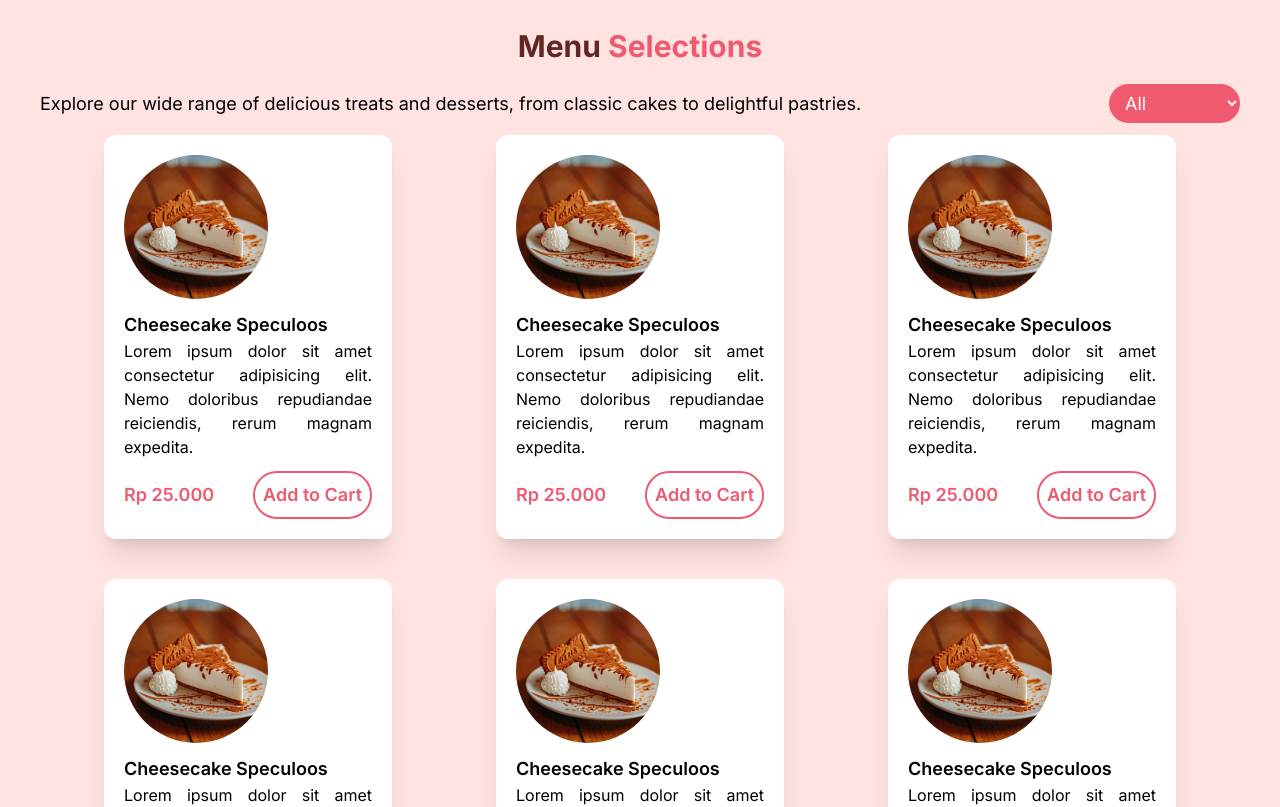
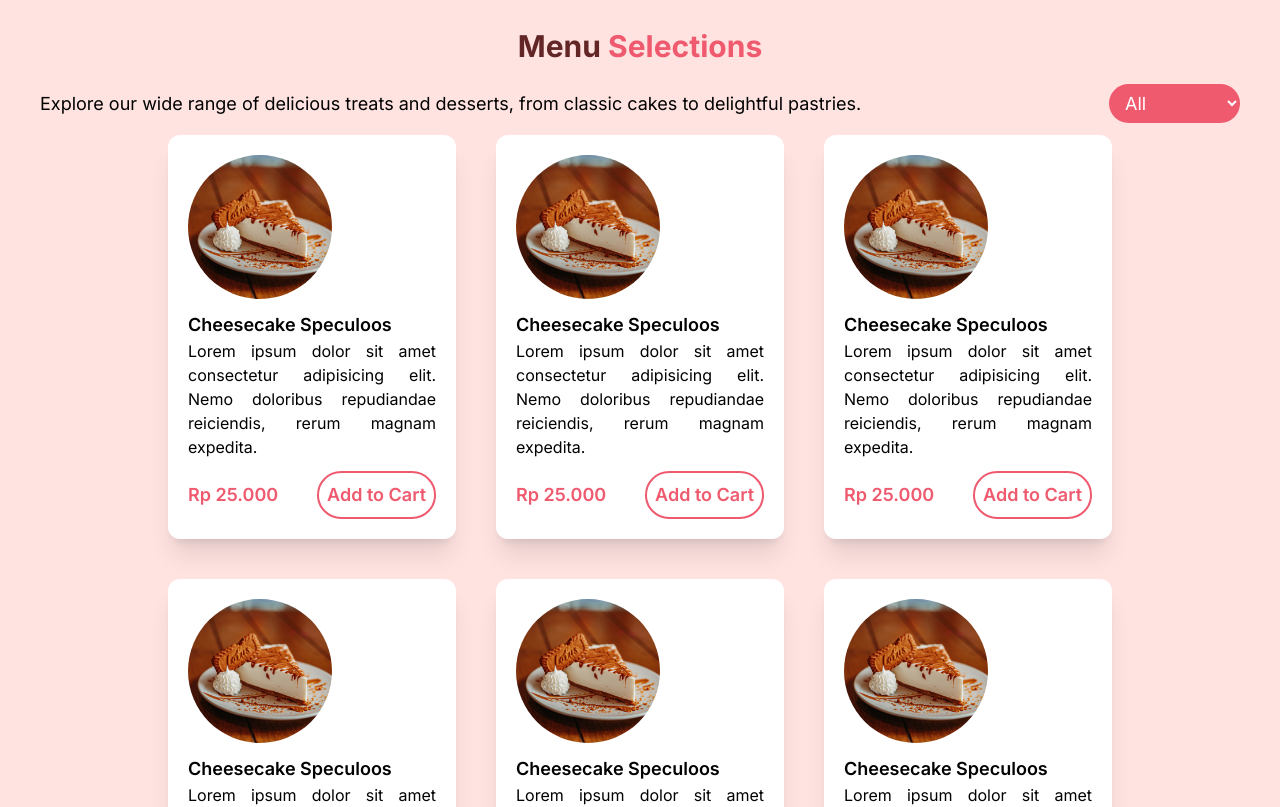
Before and after one commit to primatara42/laravel-cake, a React (Vite) app: page / in a window 1280 px wide. Shown: the part 1280-2087 px from the top of the page. Built offline with nearby package versions, Linux system fonts and the light colour scheme.

Commit message:
fix(favorite menu section): change flex justify content

```diff
--- a/src/components/MenuSelections.jsx
+++ b/src/components/MenuSelections.jsx
@@ -22,7 +22,7 @@ function MenuSelections() {
           </select>
         </div>
       </div>
-      <div className="card_container flex flex-wrap justify-evenly gap-y-10 gap-x-10">
+      <div className="card_container flex flex-wrap gap-y-10 gap-x-10 sm:justify-between lg:justify-center">
         <div className="card bg-white p-5 rounded-xl shadow-xl font-semibold sm:max-w-72">
             <img src={FavoriteMenu} className="w-24 h-24 object-cover rounded-full mb-3 sm:w-36 sm:h-36"/>
             <h2 className="text-base sm:text-lg">Cheesecake Speculoos</h2>
```
